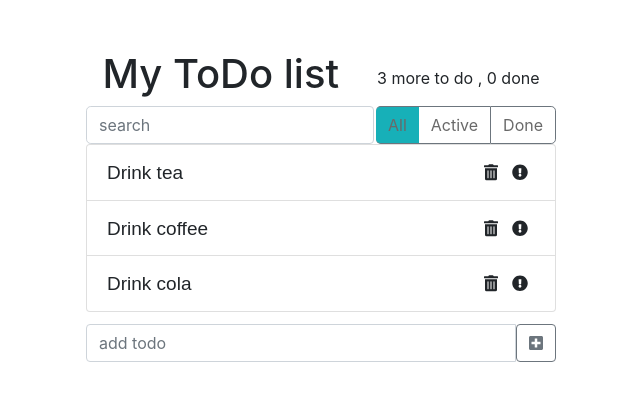
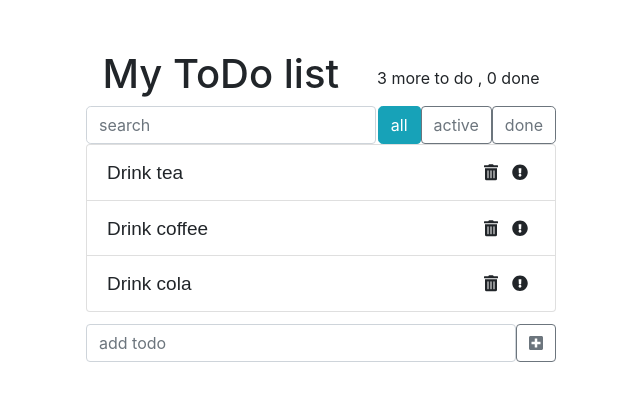
Before and after one commit to ViacheslavChuvalkiy/ToDoList, a React app: page / in a window 1280 px wide. Shown: the full height of the page, 319-959 px from the left. Built offline with nearby package versions, Linux system fonts and the light colour scheme.

Commit message:
Finish app toDo

```diff
--- a/src/components/App/app.js
+++ b/src/components/App/app.js
@@ -15,7 +15,9 @@ export default class App extends Component{
             this.createTodoItem("Drink tea"),
             this.createTodoItem("Drink coffee"),
             this.createTodoItem("Drink cola")
-        ]
+        ],
+        term: '',
+        filter: 'all' //active, all, done
     };
 
     onClickDelete = (id) => {
@@ -32,20 +34,11 @@ export default class App extends Component{
 
     };
 
-    onClickAdd = () => {
-
-        let inputAddTodo = document.getElementById('nameAddTodoItem');
-        let todoName = inputAddTodo.value;
-
-        if(!todoName){
-            return;
-        };
-
-        inputAddTodo.value ='';
+    onClickAdd = (text) => {
 
         let toDoDate = this.state.toDoDate;
 
-        let newItem = this.createTodoItem(todoName);
+        let newItem = this.createTodoItem(text);
 
         toDoDate.push(newItem);
 
@@ -81,6 +74,7 @@ export default class App extends Component{
 
         elArray.done = !elArray.done;
 
+
         this.setState({
             toDoDate
         });
@@ -95,16 +89,70 @@ export default class App extends Component{
 
     };
 
+    search(items, term){
+
+        if(term.length === 0){
+            return items;
+        }
+
+         return items.filter((item) => {
+             return item.label
+                    .toLowerCase()
+                    .indexOf(term.term.toLowerCase()) > -1
+             });
+        };
+
+
+    onFilter(items, filter){
+
+        switch (filter) {
+            case 'all':
+                return items;
+            case 'active':
+                return items.filter((item) => !item.done);
+            case 'done':
+                return items.filter((item) => item.done);
+            default:
+                return items;
+        }
+
+    };
+
+
+    onSearchChange = (term) => {
+
+        this.setState({
+           term
+        });
+
+    };
+
+    onFilterChange = (filter) => {
+
+        this.setState({
+            filter
+        });
+
+    };
+
     render() {
 
-        const {toDoDate}  = this.state;
+        const {toDoDate,term,filter}  = this.state;
+
+        const visiableItems = this.onFilter(
+            this.search(toDoDate,term),
+            filter);
 
         return (
             <div className='container todo-container'>
-                <AppHeader toDoDate={toDoDate}/>
-                <AppNav/>
+                <AppHeader toDoDate={visiableItems}/>
+                <AppNav
+                    filter = {filter}
+                    onSearchChange = {this.onSearchChange}
+                    onFilterChange = {this.onFilterChange}
+                />
                 <ToDoList
-                    todos={toDoDate}
+                    todos={visiableItems}
                     onClickDelete={this.onClickDelete}
                     onClickAdd = {this.onClickAdd}
                     onClickImportant = {this.onClickImportant}
--- a/src/components/AppNav/appNav.css
+++ b/src/components/AppNav/appNav.css
@@ -23,19 +23,3 @@
     margin-right: 2px;
 
 }
-
-.navFilterInput{
-    display: none;
-}
-
-.navFilterLabel{
-    display: block;
-    float: right;
-    margin-bottom: 0;
-    border-radius: 0;
-    color: dimgrey;
-    background-color: white;
-}
-.activeFilter{
-    background-color: #17b0b8;
-}
--- a/src/components/AppNav/appNav.js
+++ b/src/components/AppNav/appNav.js
@@ -1,18 +1,63 @@
-import React from 'react';
+import React, {Component} from 'react';
 import './appNav.css';
 
-const AppNav = () => {
-    return (
-        <div className='navHeaderBlock'>
-        <input className='navSearchInput form-control' type="text" placeholder='search' />
-        <input className='navFilterInput btn-check' type="radio" name='filterToDo' value='all' id="option1" autoComplete= 'off'/>
-            <label className="btn btn-secondary navFilterLabel activeFilter" htmlFor="option1">All</label>
-        <input className='navFilterInput btn-check' type="radio" name='filterToDo' value='active'  autoComplete= 'off'/>
-            <label className="btn btn-secondary navFilterLabel" htmlFor="option1">Active</label>
-        <input className='navFilterInput btn-check' type="radio" name='filterToDo' value='done' autoComplete= 'off'/>
-            <label className="btn btn-secondary navFilterLabel" htmlFor="option1">Done</label>
-        </div>
-    )
+export default class AppNav extends Component{
+
+    state = {
+        term: '',
+        filter : ''
+    };
+
+    buttons = [
+        {name: 'all', label: 'all'},
+        {name: 'active', label: 'active'},
+        {name: 'done', label: 'done'}
+
+    ];
+
+    onChangeSeacrhInput = (e) => {
+
+        const term = e.target.value;
+
+        this.setState({term});
+
+        this.props.onSearchChange({term});
+
+    };
+
+
+    render() {
+
+        const {filter,onFilterChange} = this.props;
+
+        const buttons = this.buttons.map(({name,label}) =>{
+
+            const isActive = filter === name;
+
+            const clazz = isActive ? 'btn-info' : 'btn-outline-secondary';
+
+            return (
+                <button type="button"
+                        className = {`btn ${clazz}`}
+                        key={name}
+                        onClick={ () => onFilterChange(name) }
+                >
+                    {label}
+                </button>
+            )
+
+            });
+
+        return (
+            <div className='navHeaderBlock'>
+                <input className='navSearchInput form-control'
+                       type="text"
+                       placeholder='search'
+                       onChange={this.onChangeSeacrhInput}
+                       value={this.state.term}
+                />
+                {buttons}
+            </div>
+        )
+    }
 };
-
-export default AppNav;
--- a/src/components/ToDoList/ToDoList.css
+++ b/src/components/ToDoList/ToDoList.css
@@ -13,7 +13,7 @@
     width: 100%;
 }
 
-.todo-list-form{
+.item-add-form{
     display: flex;
     margin-top: .75rem;
 
--- a/src/components/ToDoList/ToDoList.js
+++ b/src/components/ToDoList/ToDoList.js
@@ -1,13 +1,40 @@
-import React from 'react';
+import React, {Component} from 'react';
 import CreateToDoItem from "../ToDoItem/ToDoItem";
 import './ToDoList.css'
 import {FontAwesomeIcon} from "@fortawesome/react-fontawesome";
 
-const ToDoList = ({todos, onClickDelete,onClickAdd,onClickImportant,onClickDone}) => {
+export default class ToDoList extends Component{
+
+    state = {
+        label:''
+    };
+
+    onChangeLabel = (e) => {
+        this.setState({label:e.target.value});
+    };
+
+    onFormSubmit = (e) => {
+        e.preventDefault();
+
+        let text = this.state.label;
+
+        if(!text){
+            return;
+        }
+
+        this.props.onClickAdd(text);
+
+        this.setState({label: ''})
+    };
+
+    render() {
+
+        const {todos, onClickDelete,onClickImportant,onClickDone} = this.props;
 
         const listItems = todos.map((item) => {
 
         const {id,...itemProps} = item;
+
         return (
             <li key={id} className='list-group-item'>
                 <CreateToDoItem
@@ -25,28 +52,22 @@ const ToDoList = ({todos, onClickDelete,onClickAdd,onClickImportant,onClickDone}
                 <ul className='list-group todo-list'>
                     {listItems}
                 </ul>
-
-            <div className="input-group mb-3 todo-list-form">
+                <form
+                    className='item-add-form d-flex'
+                    onSubmit={this.onFormSubmit}>
                     <input type="text"
                            className="form-control"
-                       id='nameAddTodoItem'
                            placeholder="add todo"
-                       aria-label="add todo"
-
+                           onChange={this.onChangeLabel}
+                           value={this.state.label}
                     />
                     <button
-                        className="btn btn-outline-secondary"
-                        type="button"
-                        onClick = { () => onClickAdd()}>
+                        className="btn btn-outline-secondary">
                         <FontAwesomeIcon
-                            icon={['fas', 'plus-square']}
-                        />
+                            icon={['fas', 'plus-square']}/>
                     </button>
-
-            </div>
-
+                </form>
             </div>
         );
     };
-
-export default ToDoList;
+};
```
Lines whose indentation alone changed are shown as unchanged.
